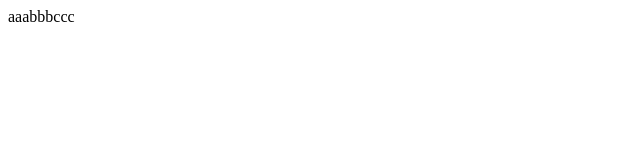
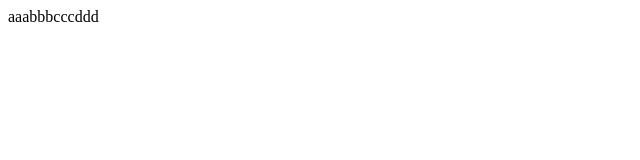
Before and after one commit to AudreyLovelace/lululemon, a React (Create React App) app: page / in a window 1280 px wide. Shown: the top 160 px of the page, without its empty margins (0-640 px from the left). Built offline with nearby package versions, Linux system fonts and the light colour scheme.

Commit message:
Update App.js

```diff
--- a/src/App.js
+++ b/src/App.js
@@ -3,6 +3,7 @@ function App() {
     <div className="App">
       aaa<span>bbb</span>
       <span>ccc</span>
+      <span>ddd</span>
     </div>
   );
 }
```
